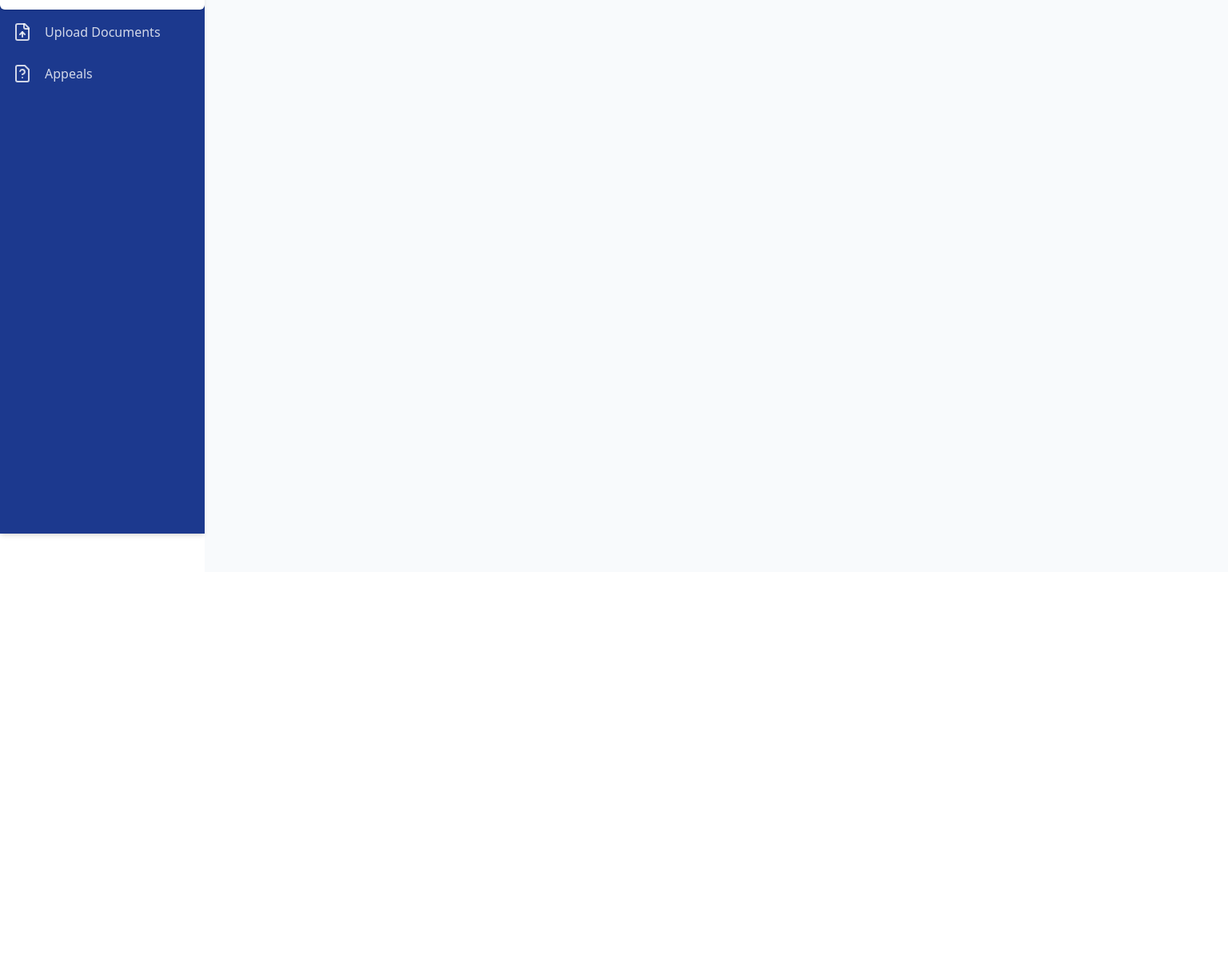
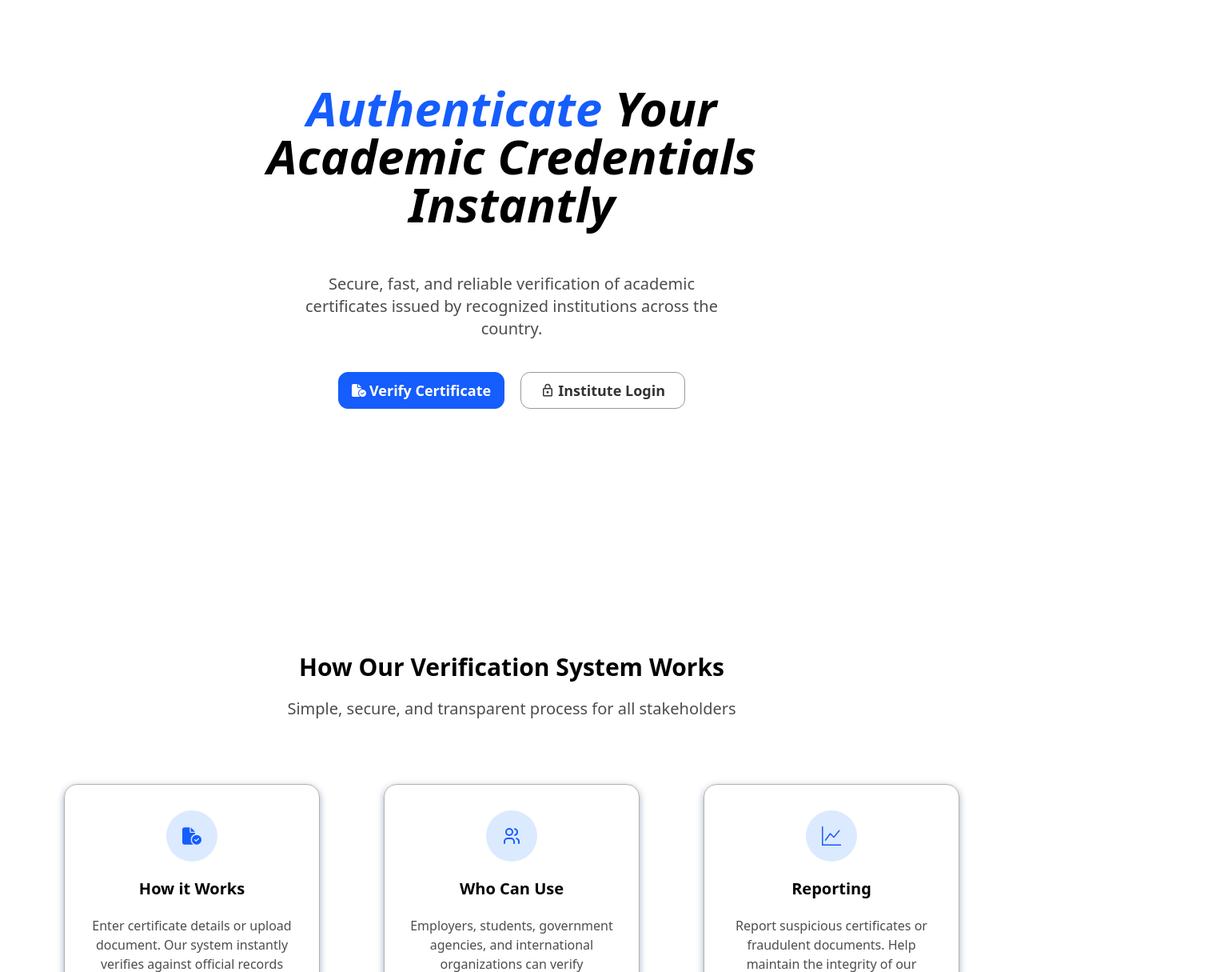
Before and after one commit to Shubhojit-Official/EduAuth, a React (Vite) app in the folder frontend/: page / in a window 1280 px wide. Before the commit this address led to /dashboard. Shown: the part 133-1348 px from the top of the page at 80% size, 1536 px wide, since content can reach past the window. Before the commit the page ends 848 px from the top, so only its background shows below. Built offline with nearby package versions, Linux system fonts and the light colour scheme.

Commit message:
landing page done

```diff
--- a/frontend/src/App.jsx
+++ b/frontend/src/App.jsx
@@ -6,9 +6,9 @@ export default function App() {
     <>
       <div>
         {/*
+        <Sidebar />
+        */}
         <LandingPage />
-        */}
-        <Sidebar />
       </div>
     </>
   );
--- a/frontend/src/components/landing/home.jsx
+++ b/frontend/src/components/landing/home.jsx
@@ -6,9 +6,9 @@ export const Home = () => {
         <div className="flex flex-col items-center justify-center gap-10 h-[87vh]">
             <div className="text-center flex flex-col items-center gap-14">
                 <p className="text-6xl font-bold w-[60vw]">
-                    Authenticate Your Academic Credentials Instantly
+                    <i className="text-blue-600">Authenticate</i> <i>Your Academic Credentials Instantly</i>
                 </p>
-                <p className="text-xl w-[42vw]">
+                <p className="text-xl w-[42vw] text-black/70">
                     Secure, fast, and reliable verification of academic certificates issued by recognized institutions across the country.
                 </p>
             </div>
@@ -18,7 +18,7 @@ export const Home = () => {
                     <FaFileCircleCheck />
                     Verify Certificate
                 </button>
-                <button className="flex items-center border text-lg px-6 py-2 rounded-xl font-semibold cursor-pointer gap-1">
+                <button className="flex items-center border border-black/40 text-black/80 text-lg px-6 py-2 rounded-xl font-semibold cursor-pointer gap-1">
                     <MdLockOutline />
                     Institute Login
                 </button>
--- /dev/null
+++ b/frontend/src/components/landing/howWorks.jsx
@@ -0,0 +1,59 @@
+import { FaFileCircleCheck } from "react-icons/fa6";
+import { TbUsers } from "react-icons/tb";
+import { BsGraphUp } from "react-icons/bs";
+import { FaExternalLinkAlt } from "react-icons/fa";
+
+export const HowWorks = () => {
+    return (
+        <div className="px-20 py-40 flex flex-col gap-20">
+            <div className="text-center flex flex-col gap-5">
+                <p className="text-3xl font-semibold">How Our Verification System Works</p>
+                <p className="text-black/70 text-xl">Simple, secure, and transparent process for all stakeholders</p>
+            </div>
+
+            <div className="flex justify-between gap-20">
+                <div className="flex flex-col gap-5 border px-8 py-8 rounded-2xl border-black/30 w-[30vw] shadow-[0px_3px_10px_0px_#a0aec0]">
+                    <div className="flex justify-center">
+                        <div className = "bg-blue-100 p-5 rounded-full flex justify-center items-center">
+                            <FaFileCircleCheck className="text-blue-600 text-2xl" />
+                        </div>
+                    </div>
+
+                    <div className="text-center flex flex-col items-center gap-5">
+                        <p className="text-xl font-semibold">How it Works</p>
+                        <p className="text-black/70">Enter certificate details or upload document. Our system instantly verifies against official records from recognized institutions nationwide.</p>
+                        <a className="flex items-center gap-1 text-blue-600 font-semibold" href="">View Sample Result <FaExternalLinkAlt /></a>
+                    </div>
+                </div>
+
+                <div className="flex flex-col gap-5 border px-8 py-8 rounded-2xl border-black/30 w-[30vw] shadow-[0px_3px_10px_0px_#a0aec0]">
+                    <div className="flex justify-center">
+                        <div className = "bg-blue-100 p-5 rounded-full flex justify-center items-center">
+                            <TbUsers className="text-blue-600 text-2xl" />
+                        </div>
+                    </div>
+
+                    <div className="text-center flex flex-col items-center gap-5">
+                        <p className="text-xl font-semibold">Who Can Use</p>
+                        <p className="text-black/70">Employers, students, government agencies, and international organizations can verify academic credentials issued by accredited institutions.</p>
+                        <a className="flex items-center gap-1 text-blue-600 font-semibold" href="">View eligibility <FaExternalLinkAlt /></a>
+                    </div>
+                </div>
+
+                <div className="flex flex-col gap-5 border px-8 py-8 rounded-2xl border-black/30 w-[30vw] shadow-[0px_3px_10px_0px_#a0aec0]">
+                    <div className="flex justify-center">
+                        <div className = "bg-blue-100 p-5 rounded-full flex justify-center items-center">
+                            <BsGraphUp className="text-blue-600 text-2xl" />
+                        </div>
+                    </div>
+
+                    <div className="text-center flex flex-col items-center gap-5">
+                        <p className="text-xl font-semibold">Reporting</p>
+                        <p className="text-black/70">Report suspicious certificates or fraudulent documents. Help maintain the integrity of our verification system.</p>
+                        <a className="flex items-center gap-1 text-blue-600 font-semibold" href="">Report issue <FaExternalLinkAlt /></a>
+                    </div>
+                </div>
+            </div>
+        </div>
+    )
+}
--- /dev/null
+++ b/frontend/src/components/landing/landingFooter.jsx
@@ -0,0 +1,31 @@
+import { FaShieldHalved } from "react-icons/fa6";
+
+export const LandingFooter = () => {
+    return (
+
+        <div className="flex justify-between p-10 px-20 border-t border-black/30 bg-[#f1f1f1]">
+            <div className="flex gap-5 cursor-pointer">
+                <FaShieldHalved className="text-white text-5xl bg-blue-600 p-2 rounded-lg" />
+                <div>
+                    <p className="font-bold text-2xl">EduAuth</p>
+                    <p className="text-sm text-black/70">Government of India</p>
+                </div>
+            </div>
+
+            <div className="text-black/70">
+                <p className="font-semibold">Legal</p>
+                <p>Privacy Policy</p>
+                <p>Terms of service</p>
+                <p>Accessibility</p>
+            </div>
+
+            <div className="text-black/70">
+                <p className="font-semibold">Support</p>
+                <p>Contact Us</p>
+                <p>Help Center</p>
+                <p>Technical Support</p>
+            </div>
+        </div>
+
+    )
+}
--- /dev/null
+++ b/frontend/src/components/landing/systemFeatures.jsx
@@ -0,0 +1,71 @@
+import { FaFileCircleCheck } from "react-icons/fa6";
+import { TbUsers } from "react-icons/tb";
+import { BsGraphUp } from "react-icons/bs";
+import { FaShieldAlt } from "react-icons/fa";
+
+export const SystemFeatures = () => {
+    return (
+        <div>
+            <div className="px-20 py-40 flex flex-col gap-20">
+                <div className="text-center flex flex-col items-center gap-5">
+                    <p className="text-3xl font-semibold">System Features</p>
+                    <p className="text-black/70 text-xl">Comprehensive verification and management tools for all stakeholders</p>
+                </div>
+
+                <div className="flex justify-between gap-20">
+                    <div className="flex flex-col gap-5 border px-8 py-8 rounded-2xl border-black/30 w-[30vw] shadow-[0px_3px_10px_0px_#a0aec0]">
+                        <div className="flex justify-center">
+                            <div className="bg-blue-100 p-5 rounded-full flex justify-center items-center">
+                                <FaShieldAlt className="text-blue-600 text-2xl" />
+                            </div>
+                        </div>
+
+                        <div className="text-center flex flex-col items-center gap-3">
+                            <p className="text-xl font-semibold">Secure Verification</p>
+                            <p className="text-black/70">End-to-end encryption and blockchain proof for all verifications</p>
+                        </div>
+                    </div>
+
+                    <div className="flex flex-col gap-5 border px-8 py-8 rounded-2xl border-black/30 w-[30vw] shadow-[0px_3px_10px_0px_#a0aec0]">
+                        <div className="flex justify-center">
+                            <div className="bg-blue-100 p-5 rounded-full flex justify-center items-center">
+                                <FaFileCircleCheck className="text-blue-600 text-2xl" />
+                            </div>
+                        </div>
+
+                        <div className="text-center flex flex-col items-center gap-3">
+                            <p className="text-xl font-semibold">Multiple Formats</p>
+                            <p className="text-black/70">Support for PDF, images, QR codes, and manual entry</p>
+                        </div>
+                    </div>
+
+                    <div className="flex flex-col gap-5 border px-8 py-8 rounded-2xl border-black/30 w-[30vw] shadow-[0px_3px_10px_0px_#a0aec0]">
+                        <div className="flex justify-center">
+                            <div className="bg-blue-100 p-5 rounded-full flex justify-center items-center">
+                                <TbUsers className="text-blue-600 text-2xl" />
+                            </div>
+                        </div>
+
+                        <div className="text-center flex flex-col items-center gap-3">
+                            <p className="text-xl font-semibold">Multi-User Access</p>
+                            <p className="text-black/70">Separate portals for institutions and verifiers</p>
+                        </div>
+                    </div>
+
+                    <div className="flex flex-col gap-5 border px-8 py-8 rounded-2xl border-black/30 w-[30vw] shadow-[0px_3px_10px_0px_#a0aec0]">
+                        <div className="flex justify-center">
+                            <div className="bg-blue-100 p-5 rounded-full flex justify-center items-center">
+                                <BsGraphUp className="text-blue-600 text-2xl" />
+                            </div>
+                        </div>
+
+                        <div className="text-center flex flex-col items-center gap-3">
+                            <p className="text-xl font-semibold">Analytics Dashboard</p>
+                            <p className="text-black/70">Real-time monitoring and fraud detection capabilities</p>
+                        </div>
+                    </div>
+                </div>
+            </div>
+        </div>
+    )
+}
--- a/frontend/src/pages/landingPage.jsx
+++ b/frontend/src/pages/landingPage.jsx
@@ -1,11 +1,17 @@
 import { Navbar } from "../components/Navbar";
 import { Home } from "../components/landing/home";
+import { HowWorks } from "../components/landing/howWorks";
+import { SystemFeatures } from "../components/landing/systemFeatures";
+import { LandingFooter } from "../components/landing/landingFooter";
 
 export const LandingPage = () => {
     return (
         <div>
             <Navbar />
             <Home />
+            <HowWorks />
+            <SystemFeatures />
+            <LandingFooter />
         </div>
     )
 }
```
